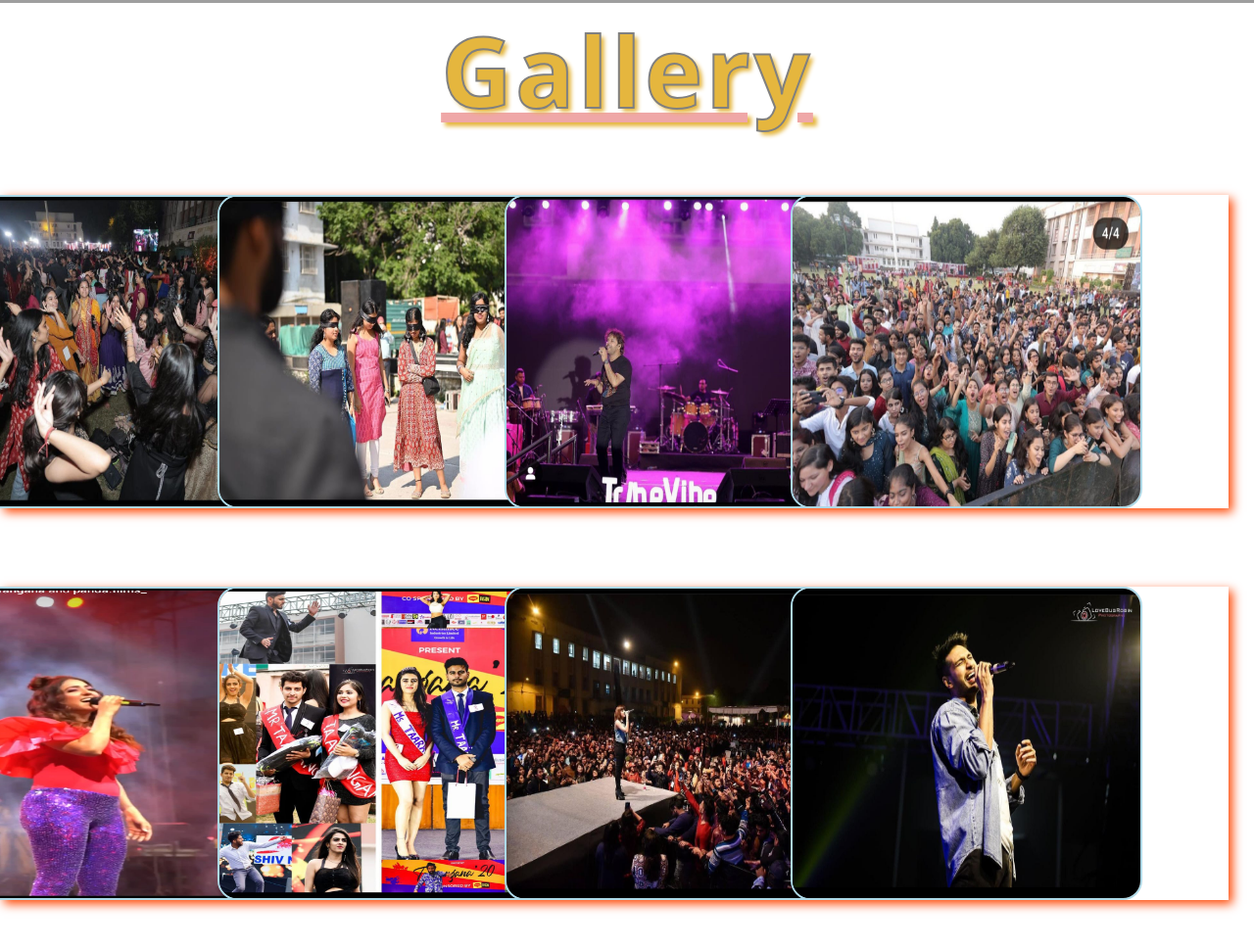
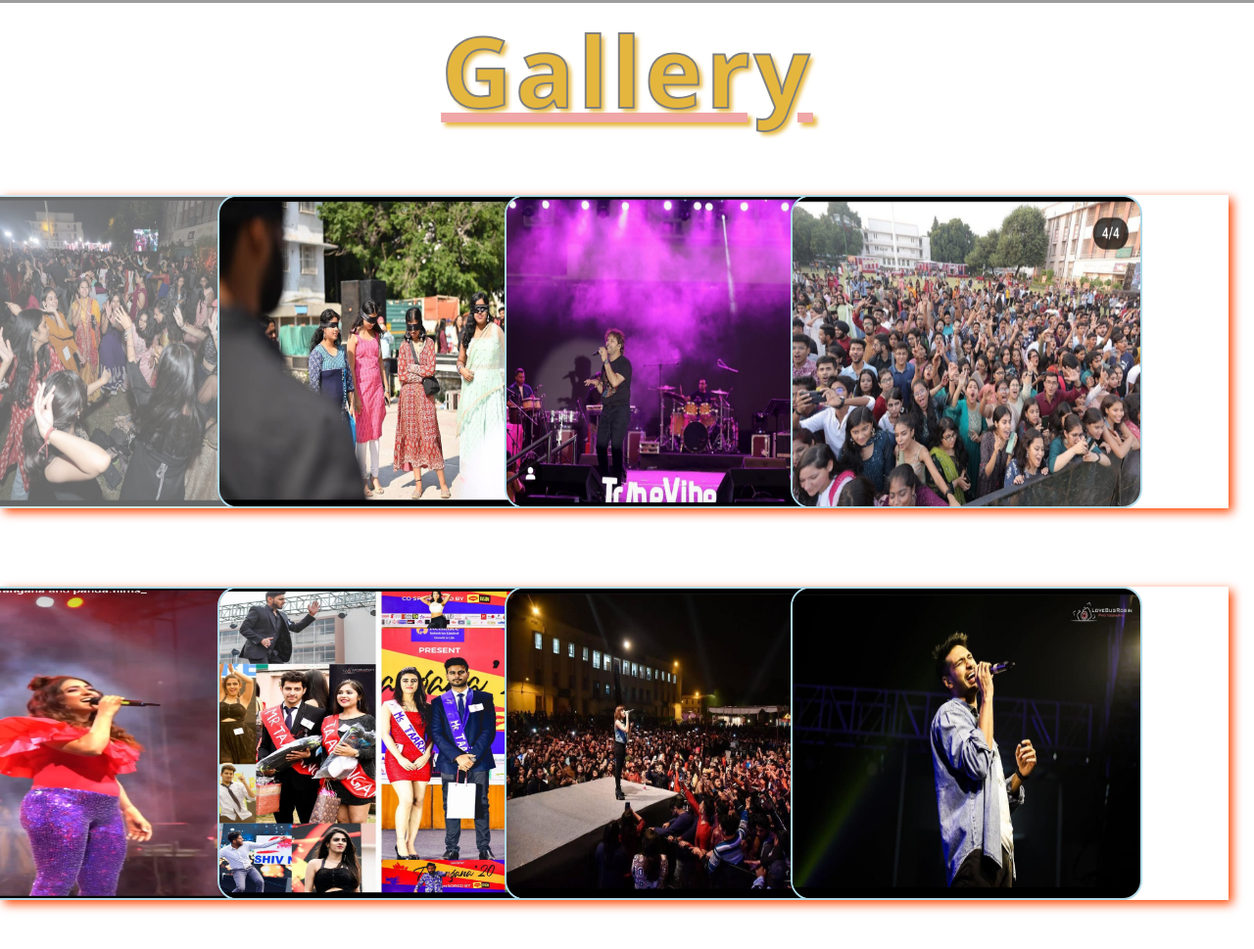
Before and after one commit to shreya2002garg/taarangana, a plain HTML site: page index.html in a window 1280 px wide. Shown: the part 797-1766 px from the top of the page at 98% size. Drawn offline with Linux system fonts and the light colour scheme; grey boxes are pictures that could not be loaded.

Commit message:
Update Style.css

```diff
--- a/Style.css
+++ b/Style.css
@@ -150,6 +150,6 @@ body{
     border-radius: 20px;
 } */
 
-/* .img-1, .img-5{
+.img-1{
     opacity: 0.6;
-} */
+}
```
